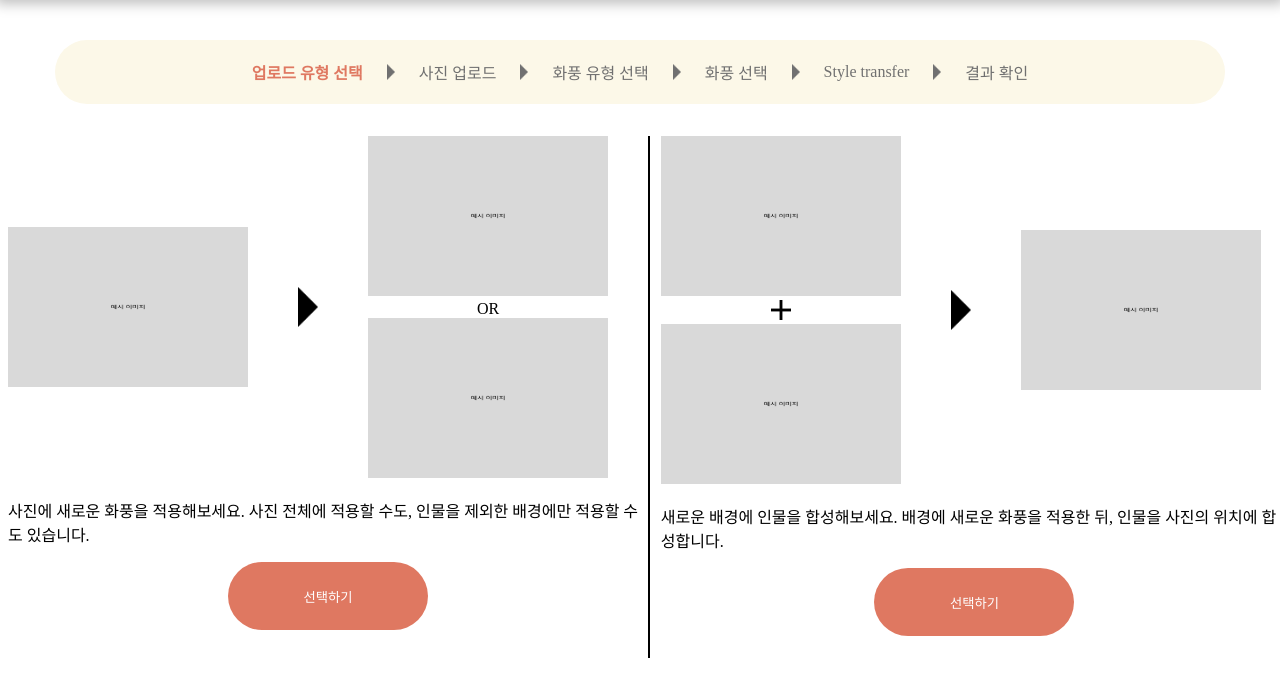
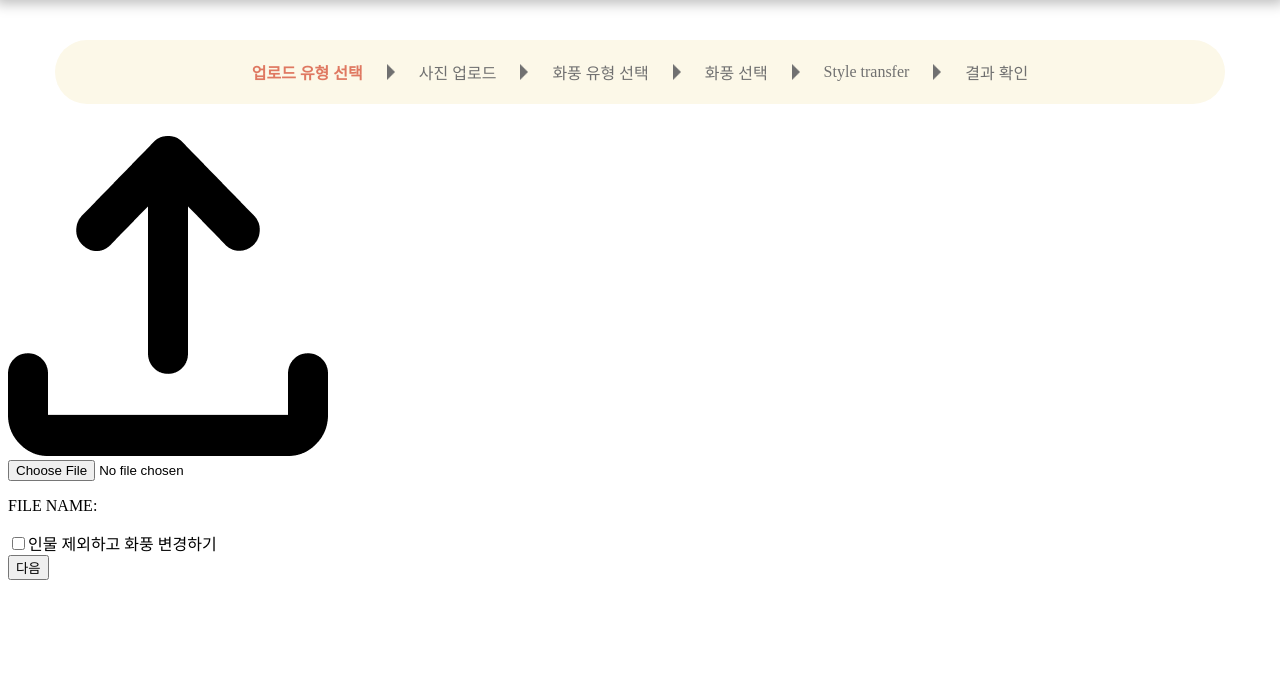
Before and after one commit to BEarSTudent/Capstone, a Flask app: template web/app/templates/transfer/transfer.html in a window 1280 px wide. Shown: the part 84-781 px from the top of the page. Run offline with Flask 3, Linux system fonts and the light colour scheme; the template is opened without the code that fills it, so the values that code supplies are empty.

Commit message:
update transfer upload html

```diff
--- a/web/app/static/js/transfer.js
+++ b/web/app/static/js/transfer.js
@@ -6,6 +6,18 @@ const uptp_single_Button = document.querySelector('#singleuploadbtn');
 const uptp_double_Button = document.querySelector('#doubleuploadbtn');
 
 let currentStep = 0;
+
+let request_data = {
+    user_id : 0,
+    person_transfer_bool : 0,
+    encoding_type : "",
+    content_target_name : "",
+    content_target_image : null,
+    content_source_name : "",
+    content_source_image : null,
+    style_name : "",
+    style_image : null
+}
 
 function stepNext(){
     stepTargets[currentStep].classList.remove('active');
--- a/web/app/templates/transfer/transfer.html
+++ b/web/app/templates/transfer/transfer.html
@@ -13,7 +13,7 @@
         {% include 'transfer/process_bar.html' %}
 
         <!--page contents-->
-        <div class="form uploadtype-container">
+        <div class="form uploadtype-container hidden">
             <div class = "singleupload">
                 <div class="uploadimg_ex">
                     <div class="uploadimg_ex_one">
@@ -52,6 +52,37 @@
                 <button type="button" class="next minrabtn" id="doubleuploadbtn">선택하기</button>
             </div>
         </div>
+
+        <div class="form uploadform">
+            <div class="uploadsingle-container">
+                <div class="image-upload" id="image-upload">
+                    <form method="post" enctype="multipart/form-data">
+                        <div class="uploadfilebutton">
+                            <div for="chooseFile">
+                                <img class="uploadex" src="../../static/images/vector_upload.png">
+                            </div>
+                        </div>
+                        <input type="file" id="chooseFile" name="chooseFile" accept="image/*" onchange="loadFile(this)">
+                    </form>
+
+                    <div class="fileContainer">
+                        <div class="fileInput">
+                            <p>FILE NAME: </p>
+                            <p id="fileName"></p>
+                        </div>
+                    </div>
+
+                    <div><input type="checkbox" name="color" value="blue">인물 제외하고 화풍 변경하기</div>
+
+                    <button type="button" class="next btn" id="singlefileupload">다음</button>
+
+                </div>
+            </div>
+            <div class="uploaddouble-conntainer">
+
+            </div>
+        </div>
+
         <script type="text/javascript" src="{{url_for('static',filename='js/transfer.js')}}"></script>
     </body>
 </html>
```
